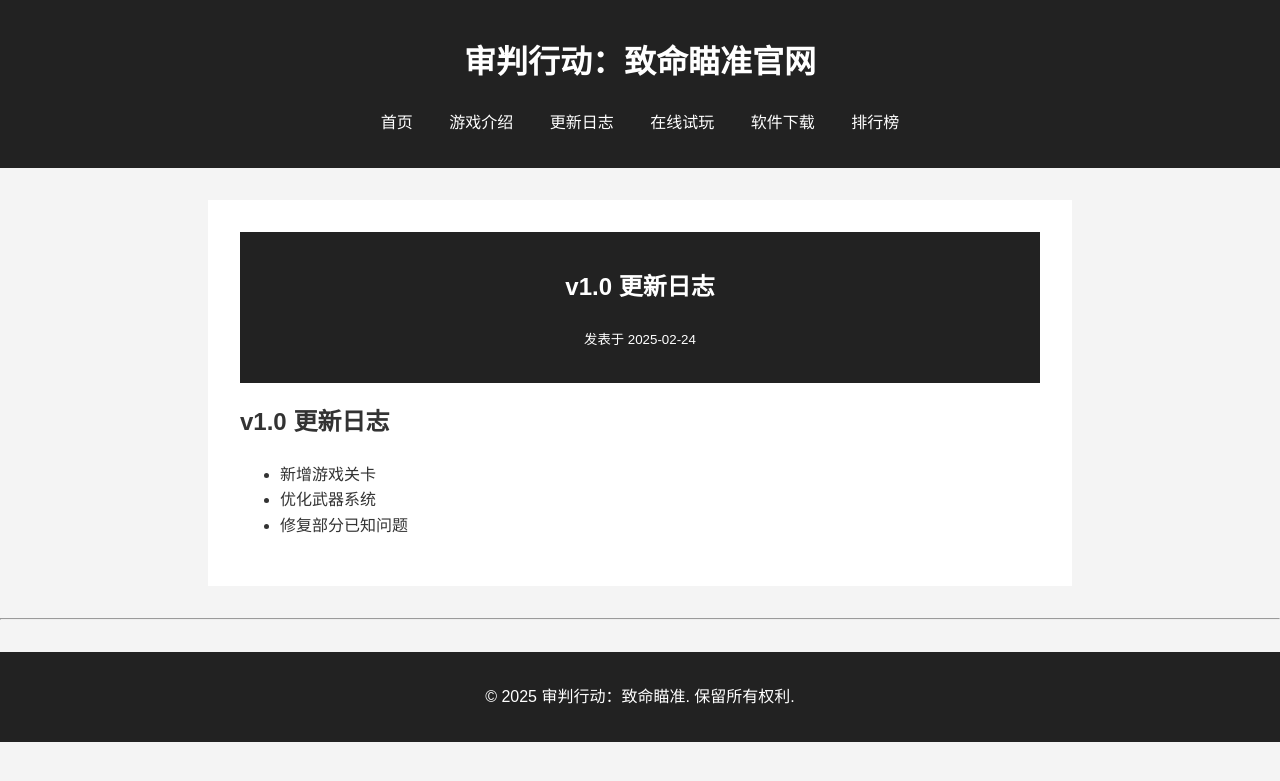
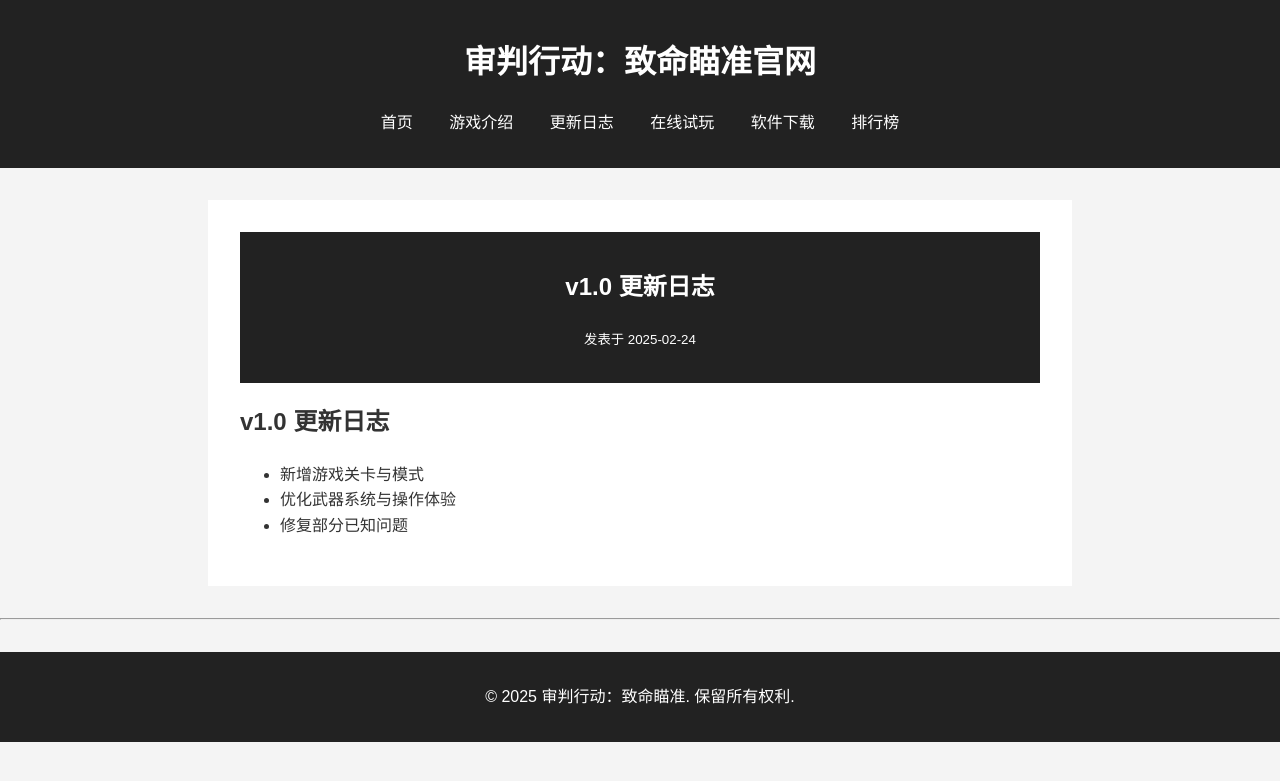
Before and after one commit to Tactgame/tactgame.github.io, a Jekyll site: the page built from _posts/2025-02-24-v1.0-更新日志.md, in a window 1280 px wide. Shown: the top 781 px of the page. Built offline with Jekyll 4.4.1, drawn with Linux system fonts in a browser that asks for light colours; comment, search, counter and statistics services are not loaded.

Commit message:
Update 2025-02-24-v1.0-更新日志.md

```diff
--- a/_posts/2025-02-24-v1.0-更新日志.md
+++ b/_posts/2025-02-24-v1.0-更新日志.md
@@ -6,6 +6,6 @@ date: 2025-02-24
 
 # v1.0 更新日志
 
-- 新增游戏关卡
-- 优化武器系统
+- 新增游戏关卡与模式
+- 优化武器系统与操作体验
 - 修复部分已知问题
```
